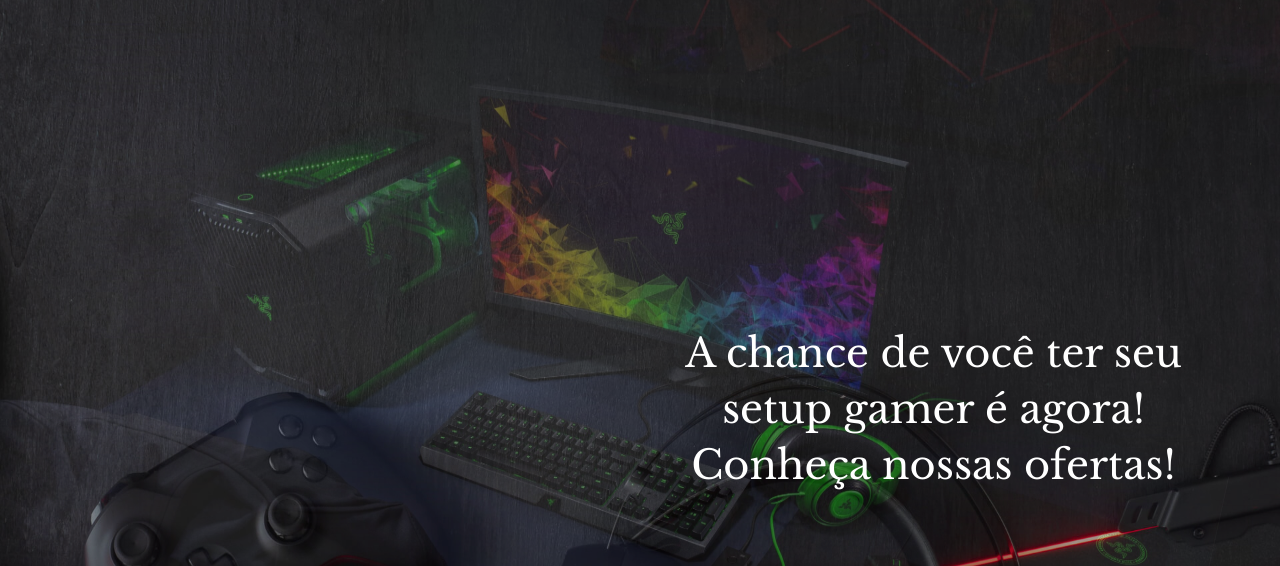
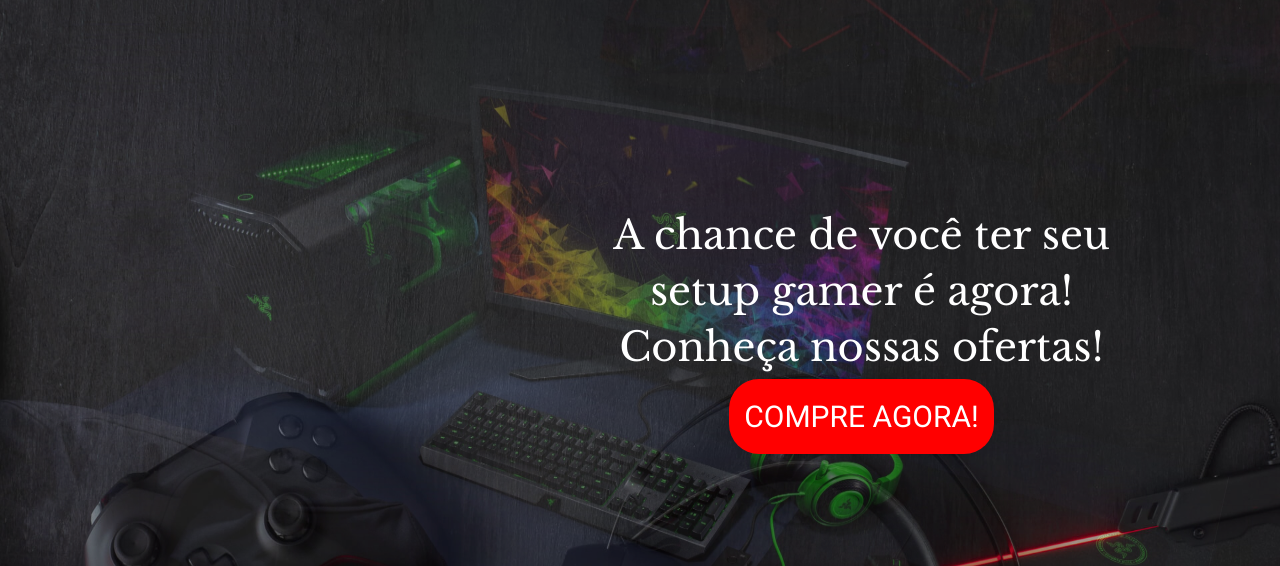
Before and after one commit to Matheussilvalopes/GAMEMANIA, a plain HTML site: page Index.html in a window 1280 px wide. Shown: the part 160-726 px from the top of the page. Drawn offline with nearby package versions, Linux system fonts and the light colour scheme.

Commit message:
Game Mania

```diff
--- a/Index.html
+++ b/Index.html
@@ -68,18 +68,15 @@
 
 <!-- Início do Banner-->
     <section id="carrosselIndex" class="banner-pc1 efeitos">
-        <div>
-            <div class="container-grid sloganbanner">
+        <div class="container sloganbanner">
+
                 <div id="conteudobanner" class="conteudobanner1">
                     <h1> A chance de você ter seu</h1>
                     <h1>setup gamer é agora!</h1>
                     <h1>Conheça nossas ofertas!</h1>
-                    <br>
-                    <br>
-                    <br>
                     <a>Compre agora!</a>
                 </div>
-            </div>
+
         </div>
     </section>
 <!-- Fim do Banner-->
--- a/styles.css
+++ b/styles.css
@@ -103,10 +103,9 @@ header{
 .sloganbanner{
     display: flex;
     justify-content: flex-end;
-    height: 100%;
     align-items: center;
     position: absolute;
-
+    margin-top: 213px;
 }
 .conteudobanner1{
     display: flex;
@@ -117,8 +116,6 @@ header{
     justify-content: space-between;
     color: white;
     float: right;
-    transition-duration: 3s;
-
 }
 
 .conteudobanner1 h1{
@@ -1040,7 +1037,7 @@ header{
         background-repeat: no-repeat;
         background-size: cover;
         height: 400px;
-        background-position-x: -150px;
+
 
     }
     .conteudobanner{
@@ -1050,8 +1047,7 @@ header{
         flex-direction: column;
         align-items: center;
         justify-content: space-between;
-        margin-left: 0px;
-        margin-top: 0px;
+
     }
 
     .conteudobanner h1{
```
